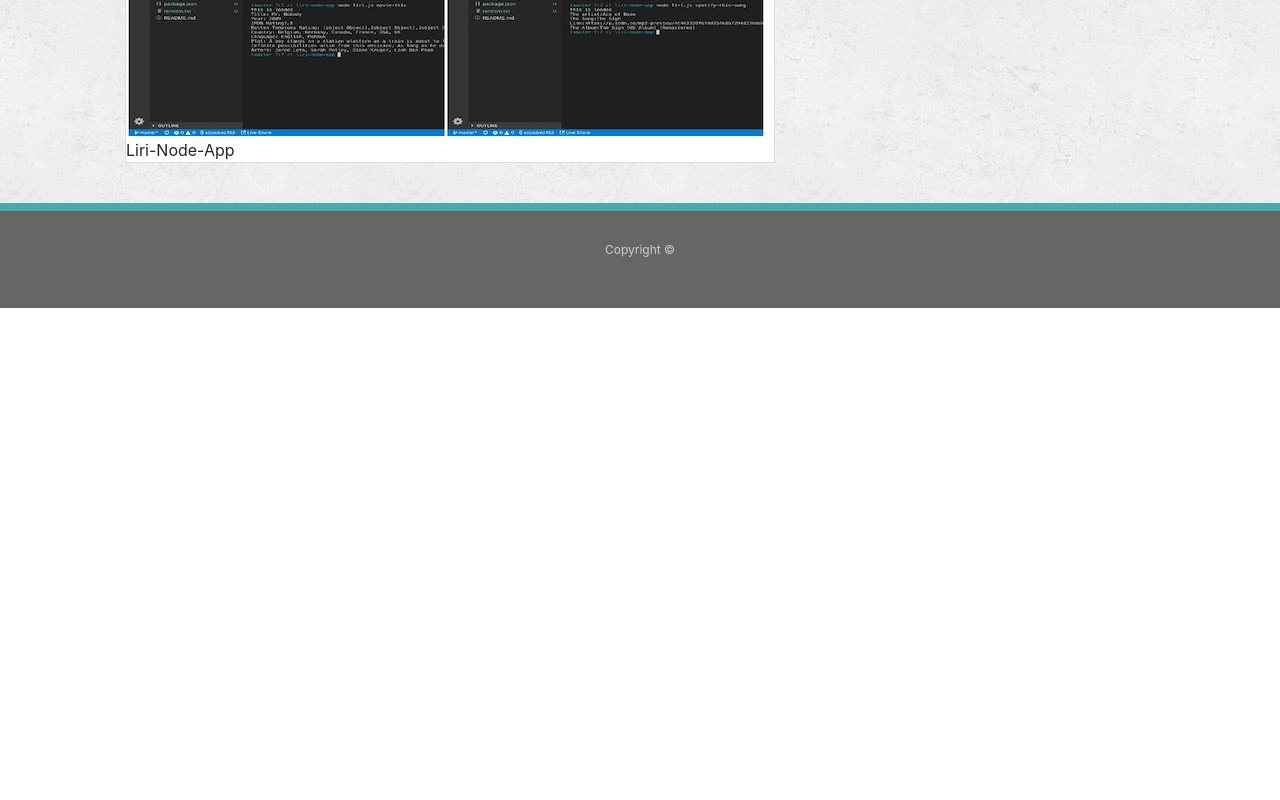
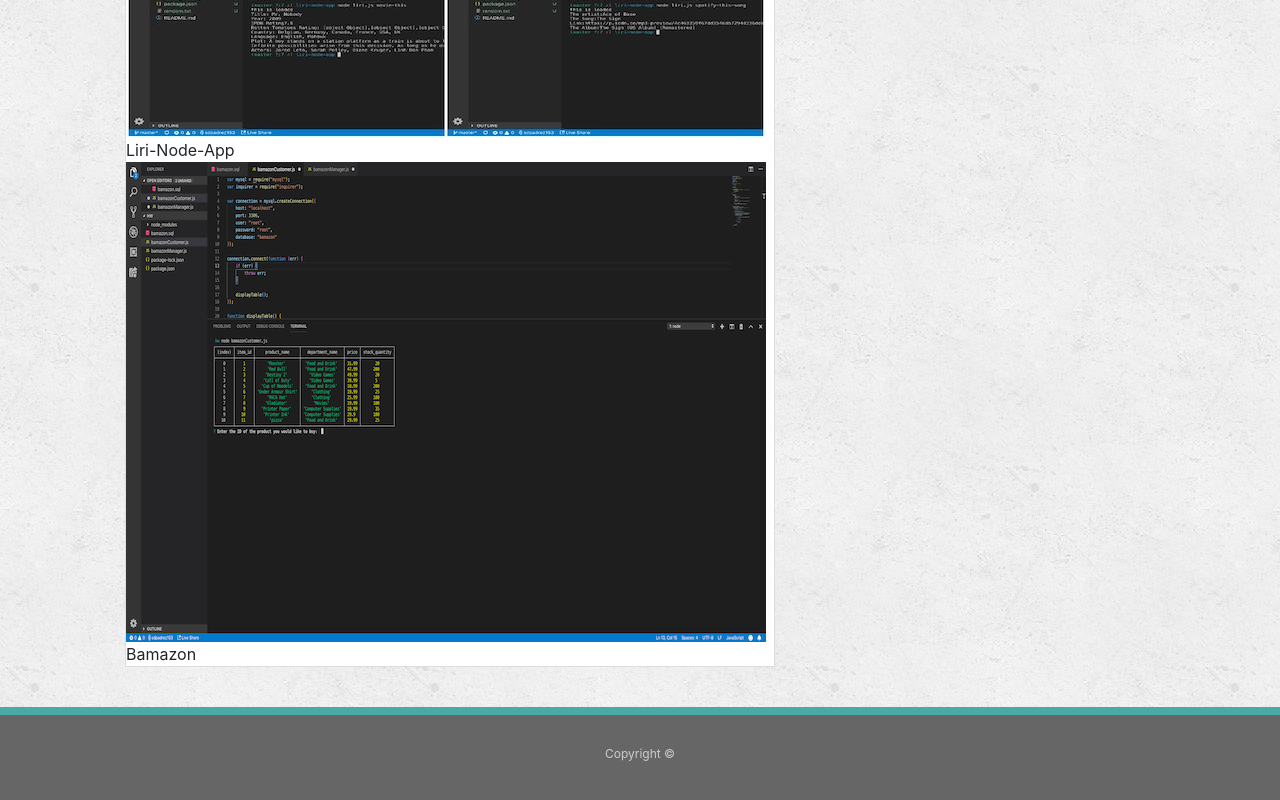
Before and after one commit to sdpadrez153/Bootstrap-Portfolio, a plain HTML site: page portfolio.html in a window 1280 px wide. Shown: the part 3670-4470 px from the top of the page. Before the commit the page ends 3978 px from the top, so only its background shows below. Drawn offline with nearby package versions, Linux system fonts and the light colour scheme.

Commit message:
added bamazon

```diff
--- a/portfolio.html
+++ b/portfolio.html
@@ -56,6 +56,9 @@
       <div class="work">
         <img src="liri-node.jpg" alt="Liri Node App">Liri-Node-App</a>
       </div>
+      <div class="work">
+        <img src="BamazonCustomerStart.png" alt="Bamazon">Bamazon</a>
+      </div>
 
     </section>
 
```
Also changed, not shown: BamazonCustomerStart.png (added).
